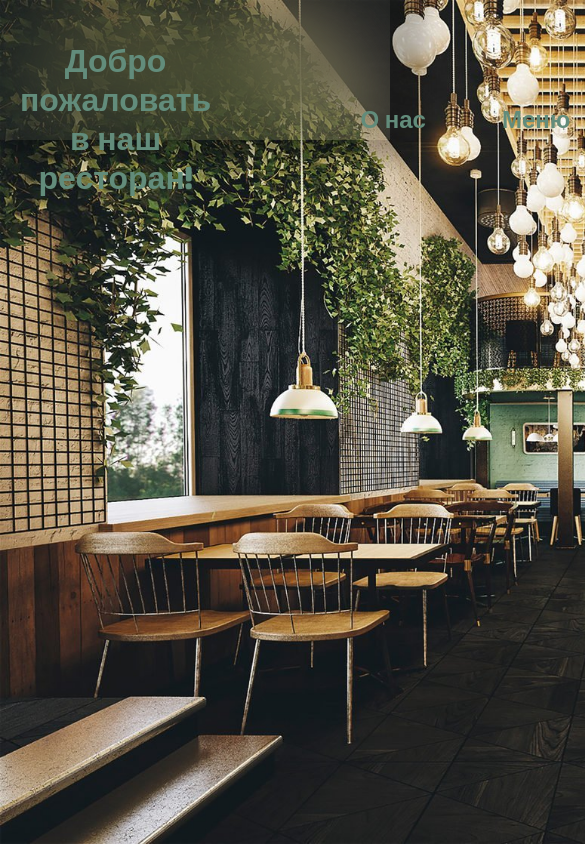
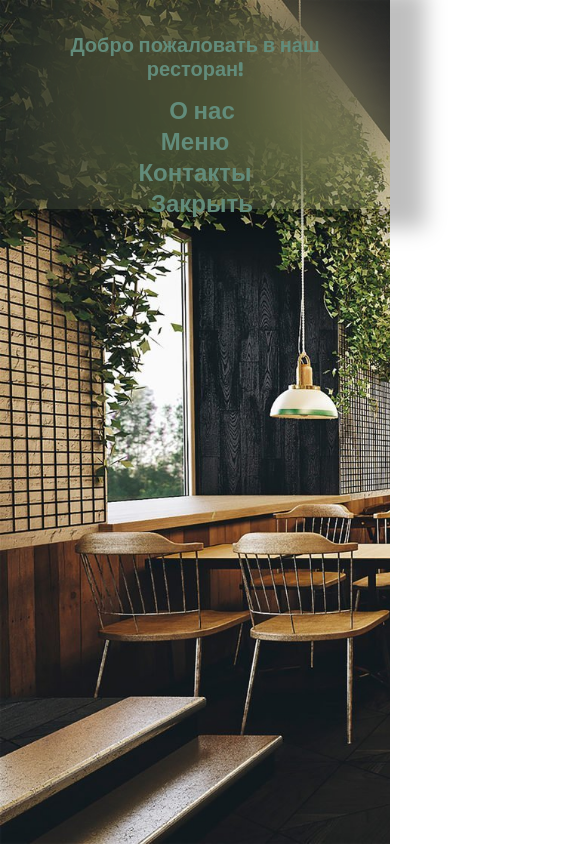
Before and after one commit to sarah-yakha/restoran-hive, a website built with webpack: page index.html in a window 390 px wide. Shown: the top 844 px of the page, 585 px wide, since content can reach past the window. Built offline with nearby package versions, Linux system fonts and the light colour scheme.

Commit message:
пытки

```diff
--- /dev/null
+++ b/media.css
@@ -0,0 +1,7 @@
+@media (max-width: 390px) {
+
+    .header {
+     display: flex;
+     flex-direction: column;
+    align-items: center;
+    }}
--- a/script.js
+++ b/script.js
@@ -1,4 +1,5 @@
 import "./style.css";
+import "./media.css";
 import img from "./img/sadik.jpg";
 import { getAbout } from "./about";
 import { MenuItem } from "./menu";
@@ -8,22 +9,28 @@ import { getContact } from "./contact";
 let body = document.querySelector("body");
 body.classList.add("container");
 body.className = "container";
+
 const header = document.createElement("header");
 header.classList.add("header");
 body.append(header);
+
+const leftDiv = document.createElement('div');
+leftDiv.classList.add('leftDiv');
 const h1 = document.createElement("h1");
 h1.textContent = "Добро пожаловать в наш ресторан!";
 h1.classList.add("h1");
-header.append(h1);
+leftDiv.append(h1)
+
 
 const firstDiv = document.createElement("div");
+firstDiv.classList.add('firstDiv')
 firstDiv.className = "firstDiv";
-header.append(firstDiv);
+
 const aboutBtn = document.createElement("button");
 aboutBtn.className = "aboutBtn";
-
 aboutBtn.textContent = "О нас";
 aboutBtn.classList.add("about");
+
 const menuBtn = document.createElement("button");
 menuBtn.className = "menuBtn";
 menuBtn.textContent = "Меню";
@@ -31,10 +38,13 @@ menuBtn.textContent = "Меню";
 const contactBtn = document.createElement("button");
 contactBtn.className = "contactBtn";
 contactBtn.textContent = "Контакты";
+
 const resetBtn = document.createElement("button");
 resetBtn.classList.add("close-button");
 resetBtn.textContent = "Закрыть";
 firstDiv.append(aboutBtn, menuBtn, contactBtn, resetBtn);
+header.append(leftDiv);
+header.append(firstDiv)
 
 resetBtn.addEventListener("click", () => {
   location.reload();
--- a/style.css
+++ b/style.css
@@ -3,6 +3,22 @@
   src: url("./fonts/Fredoka-VariableFont_wdth\,wght.ttf");
 }
 
+@media only screen and (max-width: 390px) {
+
+    .header {
+    font-size: 10px;
+     display: flex;
+     align-items: end;
+     flex-direction: column;
+
+    }
+    .firstDiv {
+        display: flex;
+        flex-direction: column;
+       font-size: 10px;
+    }
+
+ }
 :root {
   --font-family: "Fredoka", sans-serif;
   --font-size: 24px;
@@ -31,7 +47,7 @@
   display: grid;
   grid-template-columns: 1fr 1fr;
   width: 100wv;
-  height: 100px;
+  max-height: 20vh;
   border-radius: 0 0 0px 0px;
   backdrop-filter: blur(40px) brightness(1.25);
   color: rgb(134, 230, 214);
@@ -41,7 +57,7 @@
 }
 .firstDiv {
   display: flex;
-  padding-left: 100px;
+  right: 0 auto;
 }
 
 .menuBtn {
```
Also changed, not shown: dist/bundle.js, dist/index.html, img/restor.jpg (added).
